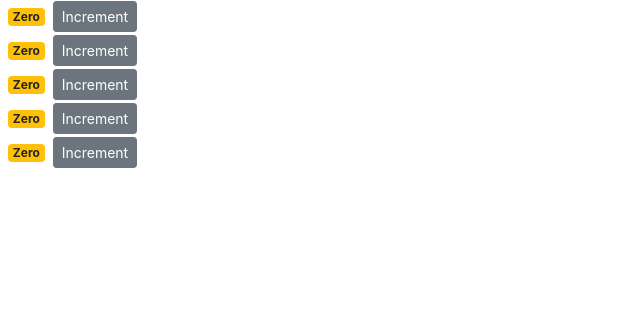
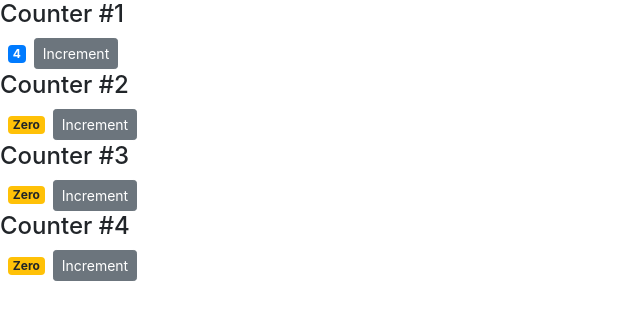
Before and after one commit to joe061005/react2, a React (Create React App) app: page / in a window 1280 px wide. Shown: the top 320 px of the page, without its empty margins (0-640 px from the left). Built offline with nearby package versions, Linux system fonts and the light colour scheme.

Commit message:
passing children {this.props.children}

```diff
--- a/src/components/counter.jsx
+++ b/src/components/counter.jsx
@@ -2,7 +2,7 @@
 
 class Counter extends Component {
     state = {
-        count:0,
+        count:this.props.value,
         tags: []
 
     };
@@ -33,17 +33,18 @@
         return count === 0? "Zero" : count;
     }
 
-    handleIncrement = (product) => {
-        console.log(product);
+    handleIncrement = () => {
         this.setState({count: this.state.count+1});
     }
 
     render() {
+         console.log(this.props)
 
         return(
             <div>
+                {this.props.children}
                <span className={this.getBadgeClasses()}>{this.formatCount()}</span>
-               <button onClick= {() => this.handleIncrement({id: 1})} className="btn btn-secondary btn-sm">Increment</button>
+               <button onClick= {this.handleIncrement} className="btn btn-secondary btn-sm">Increment</button>
             </div>
         );
     }
--- a/src/components/counters.jsx
+++ b/src/components/counters.jsx
@@ -4,18 +4,21 @@
 class counters extends Component {
     state = {
         counters: [
-            {id:1, value: 0},
+            {id:1, value: 4},
             {id:2, value: 0},
             {id:3, value: 0},
-            {id:4, value: 0},
-            {id:5, value: 0}
+            {id:4, value: 0}
         ]
 
     }
     render() {
         return (
            <div>
-              {this.state.counters.map(counter => <Counter key={counter.id}/>)}
+              {this.state.counters.map(counter => (
+                  <Counter key={counter.id} value={counter.value} id = {counter.id}>
+                     <h4>Counter #{counter.id}</h4>
+                  </Counter>
+               ))}
            </div>
         );
     }
```
